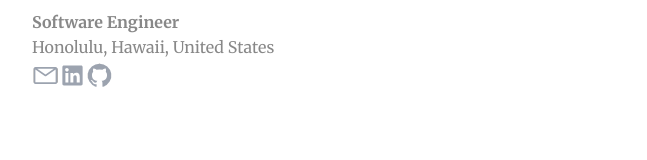
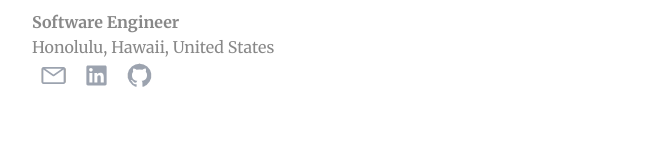
Before and after one commit to Pokasana/intro-page, a React (Vite) app: page /cv in a window 1280 px wide. Shown: the part 169-329 px from the top of the page, without its empty margins (316-963 px from the left). Built offline with nearby package versions, Linux system fonts and the light colour scheme.

Commit message:
add margin to icons in NameCard

```diff
--- a/src/features/cv/NameCard.jsx
+++ b/src/features/cv/NameCard.jsx
@@ -7,13 +7,13 @@ function NameCard() {
       <h4>Software Engineer</h4>
       <p>Honolulu, Hawaii, United States</p>
 
-      <a href="mailto:hubbub.cutlets_1y@icloud.com">
+      <a className="m-2" href="mailto:hubbub.cutlets_1y@icloud.com">
         <button className="i-carbon-email text-gray-4" />
       </a>
-      <a href="https://www.linkedin.com/in/sanae-soma?lipi=urn%3Ali%3Apage%3Ad_flagship3_profile_view_base_contact_details%3BPa6UJoepRQWNiAF1DQxkqg%3D%3D" target="_blank">
+      <a className="m-2" href="https://www.linkedin.com/in/sanae-soma?lipi=urn%3Ali%3Apage%3Ad_flagship3_profile_view_base_contact_details%3BPa6UJoepRQWNiAF1DQxkqg%3D%3D" target="_blank">
         <button className="i-carbon-logo-linkedin text-gray-4" />
       </a>
-      <a href="https://github.com/Pokasana" target="_blank">
+      <a className="m-2" href="https://github.com/Pokasana" target="_blank">
         <button className='i-carbon-logo-github text-gray-4' />
       </a>
     </div>
```
